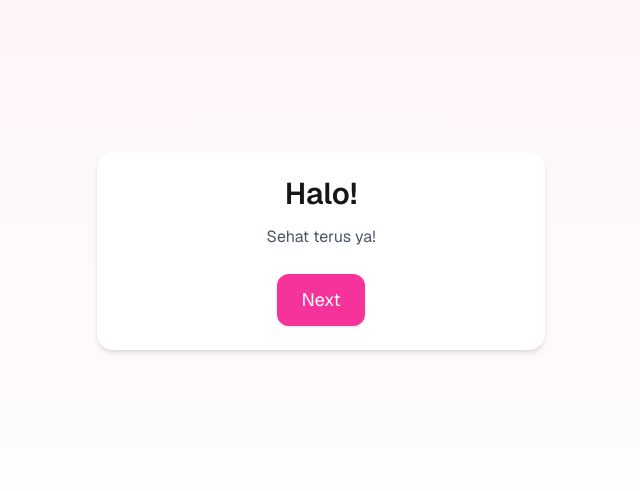
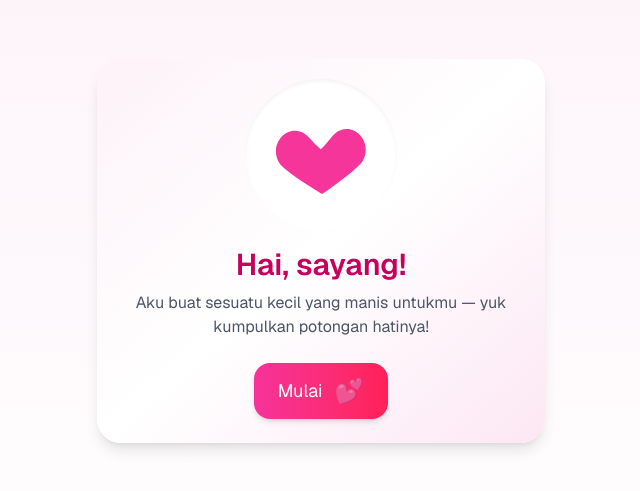
Before and after one commit to nonaana111192-max/Birthday, a Next.js app: page / in a window 1280 px wide. Shown: the part 149-640 px from the top of the page, without its empty margins (319-959 px from the left). Built offline with nearby package versions, Linux system fonts and the light colour scheme.

Commit message:
Refactor StageOne component with new styles and content
Updated styling and content in StageOne component, added accessibility focus.

```diff
--- a/app/components/StageOne.js
+++ b/app/components/StageOne.js
@@ -1,25 +1,54 @@
 "use client";
+import { useEffect } from "react";
 import { motion } from "framer-motion";
 
 export default function StageOne({ next }) {
+  useEffect(() => {
+    // fokus aksesibilitas jika mau
+    const el = document.getElementById("stage1-start");
+    if (el) el.focus();
+  }, []);
+
   return (
     <motion.div
-      initial={{ opacity: 0, scale: 0.92 }}
+      initial={{ opacity: 0, scale: 0.96 }}
       animate={{ opacity: 1, scale: 1 }}
       transition={{ duration: 0.45 }}
-      className="w-full max-w-md mx-4 p-6 rounded-2xl bg-white shadow-md text-center"
+      className="w-full max-w-md mx-4 p-6 rounded-3xl bg-gradient-to-br from-pink-50 via-white to-pink-100 shadow-lg text-center"
     >
-      <h1 className="text-3xl font-semibold mb-3">Halo!</h1>
-      <p className="text-gray-600 leading-relaxed">
-       Sehat terus ya!
-      </p>
+      <div className="flex flex-col items-center">
+        <motion.div
+          animate={{ scale: [1, 1.06, 1], rotate: [0, -2, 0] }}
+          transition={{ duration: 1.2, repeat: Infinity, ease: "easeInOut" }}
+          className="w-36 h-36 rounded-full flex items-center justify-center bg-white shadow-inner"
+        >
+          {/* Simple heart SVG */}
+          <motion.svg
+            viewBox="0 0 24 24"
+            className="w-24 h-24 text-pink-500 fill-current"
+            initial={{ scale: 0.92, opacity: 0.95 }}
+            animate={{ scale: [1, 1.03, 1], opacity: [0.95, 1, 0.95] }}
+            transition={{ duration: 1.2, repeat: Infinity }}
+            aria-hidden="true"
+          >
+            <path d="M12 21s-7.5-4.73-9.5-7.19C-0.08 9.9 3.5 5 7.5 6.5 9.2 7.15 10 9 12 10.7 14 9 14.8 7.15 16.5 6.5 20.5 5 24.08 9.9 21.5 13.81 19.5 16.27 12 21 12 21z" />
+          </motion.svg>
+        </motion.div>
 
-      <button
-        onClick={next}
-        className="mt-6 px-6 py-3 bg-pink-500 text-white rounded-xl text-lg shadow-sm active:scale-95"
-      >
-        Next
-      </button>
+        <h1 className="text-3xl font-semibold mt-5 text-pink-700">Hai, sayang!</h1>
+        <p className="text-gray-600 mt-2">
+          Aku buat sesuatu kecil yang manis untukmu — yuk kumpulkan potongan hatinya!
+        </p>
+
+        <button
+          id="stage1-start"
+          onClick={next}
+          className="mt-6 inline-flex items-center gap-3 px-6 py-3 bg-gradient-to-r from-pink-500 to-rose-500 text-white rounded-2xl text-lg shadow-md active:scale-95 hover:brightness-105 focus:outline-none"
+        >
+          Mulai
+          <span aria-hidden className="text-2xl">💕</span>
+        </button>
+      </div>
     </motion.div>
   );
 }
```
